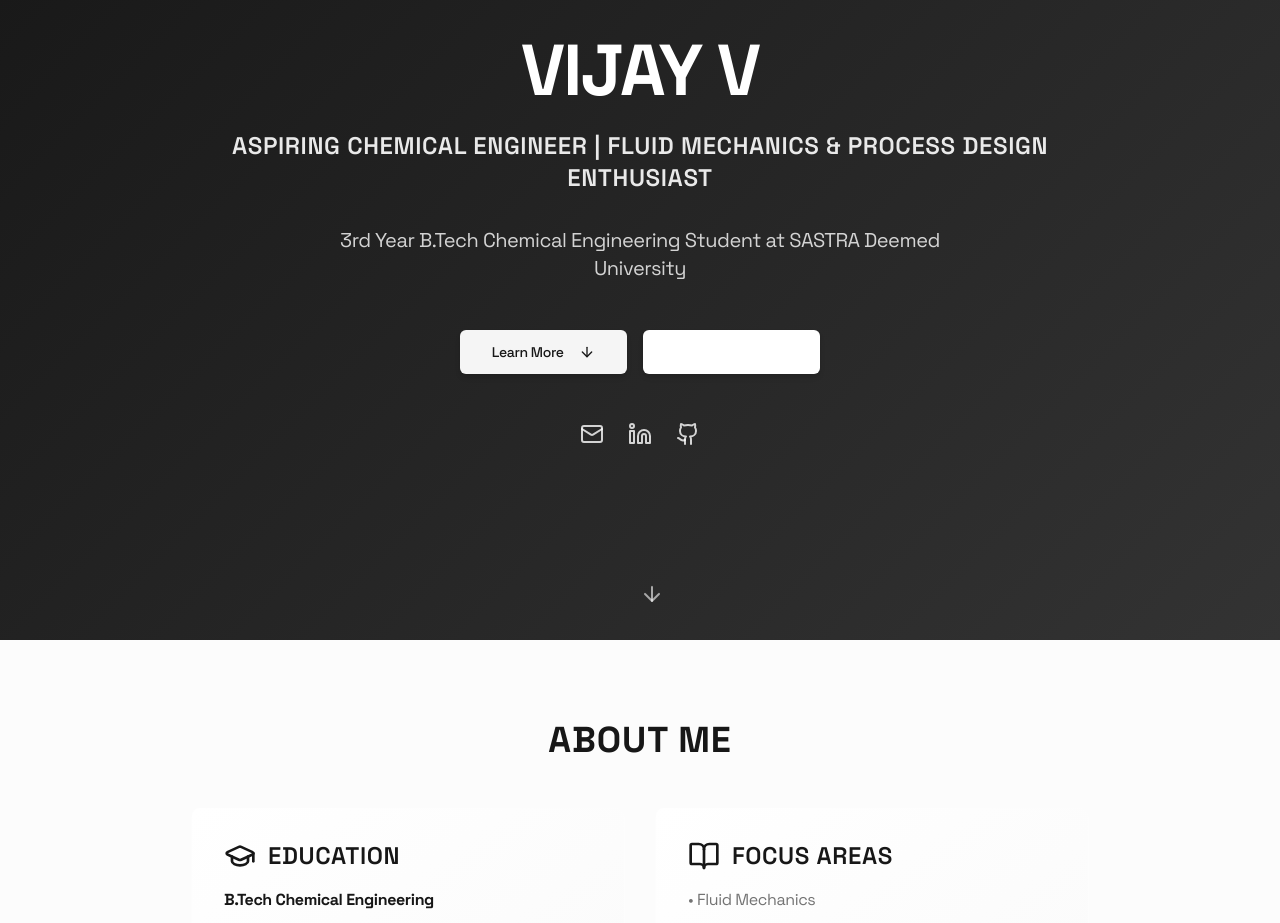
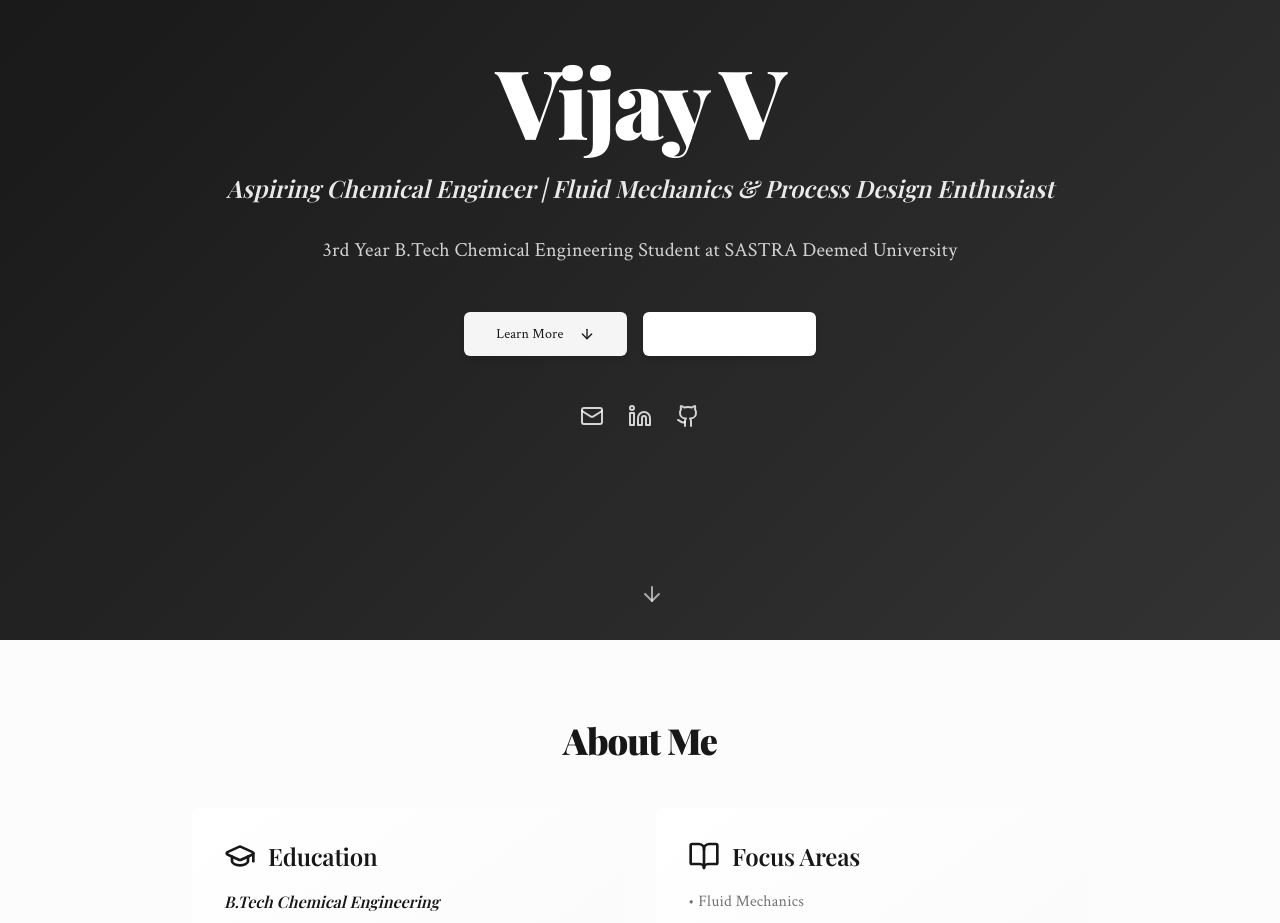
Before and after one commit to vijjay-me/vijay-v-resume-canvas, a React (Vite) app: page / in a window 1280 px wide. Shown: the part 160-1083 px from the top of the page. Built offline with nearby package versions, Linux system fonts and the light colour scheme; the HTML template or start-up script is replaced by a standard one.

Commit message:
Update fonts for creativity

```diff
--- a/index.html
+++ b/index.html
@@ -8,7 +8,7 @@
     <meta name="author" content="Vijay V" />
     <link rel="preconnect" href="https://fonts.googleapis.com">
     <link rel="preconnect" href="https://fonts.gstatic.com" crossorigin>
-    <link href="https://fonts.googleapis.com/css2?family=Space+Grotesk:wght@300;400;500;600;700&display=swap" rel="stylesheet">
+    <link href="https://fonts.googleapis.com/css2?family=Playfair+Display:wght@400;500;600;700;800;900&family=Crimson+Text:wght@400;600&display=swap" rel="stylesheet">
 
     <meta property="og:title" content="Vijay V - Chemical Engineering Student" />
     <meta property="og:description" content="3rd year B.Tech Chemical Engineering student specializing in fluid mechanics and process design. Available for internships." />
--- a/src/components/About.tsx
+++ b/src/components/About.tsx
@@ -6,20 +6,20 @@ const About = () => {
     <section id="about" className="py-20 bg-secondary/30">
       <div className="container mx-auto px-4">
         <div className="max-w-4xl mx-auto">
-          <h2 className="text-4xl text-display text-center mb-12 text-foreground uppercase tracking-wide">About Me</h2>
+          <h2 className="text-4xl text-display text-center mb-12 text-foreground">About Me</h2>
 
           <div className="grid md:grid-cols-2 gap-8 mb-12">
             <Card className="shadow-card bg-gradient-card border-0">
               <CardContent className="p-8">
                 <div className="flex items-center mb-4">
                   <GraduationCap className="h-8 w-8 text-primary mr-3" />
-                  <h3 className="text-2xl text-heading text-foreground uppercase tracking-wide">Education</h3>
+                  <h3 className="text-2xl text-subheading text-foreground">Education</h3>
                 </div>
-                <p className="text-muted-foreground mb-3">
-                  <strong className="text-foreground">B.Tech Chemical Engineering</strong>
+                <p className="text-body text-muted-foreground mb-3">
+                  <strong className="text-emphasis text-foreground">B.Tech Chemical Engineering</strong>
                 </p>
-                <p className="text-muted-foreground mb-2">SASTRA Deemed University</p>
-                <p className="text-muted-foreground">3rd Year Student</p>
+                <p className="text-body text-muted-foreground mb-2">SASTRA Deemed University</p>
+                <p className="text-body text-muted-foreground">3rd Year Student</p>
               </CardContent>
             </Card>
 
@@ -27,9 +27,9 @@ const About = () => {
               <CardContent className="p-8">
                 <div className="flex items-center mb-4">
                   <BookOpen className="h-8 w-8 text-primary mr-3" />
-                  <h3 className="text-2xl text-heading text-foreground uppercase tracking-wide">Focus Areas</h3>
+                  <h3 className="text-2xl text-subheading text-foreground">Focus Areas</h3>
                 </div>
-                <ul className="text-muted-foreground space-y-2">
+                <ul className="text-body text-muted-foreground space-y-2">
                   <li>• Fluid Mechanics</li>
                   <li>• Heat Transfer</li>
                   <li>• Nanotechnology</li>
@@ -44,9 +44,9 @@ const About = () => {
             <CardContent className="p-8">
               <div className="flex items-center mb-6">
                 <Target className="h-8 w-8 text-primary mr-3" />
-                <h3 className="text-2xl text-heading text-foreground uppercase tracking-wide">My Journey</h3>
+                <h3 className="text-2xl text-subheading text-foreground">My Journey</h3>
               </div>
-              <p className="text-muted-foreground text-lg leading-relaxed">
+              <p className="text-body text-muted-foreground text-lg leading-relaxed">
                 As a passionate Chemical Engineering student, I'm fascinated by the intersection of theoretical
                 principles and real-world applications. My academic journey has been focused on understanding
                 complex processes, from fluid dynamics to energy systems. Through hands-on learning and industry
--- a/src/components/Contact.tsx
+++ b/src/components/Contact.tsx
@@ -45,15 +45,15 @@ const Contact = () => {
     <section id="contact" className="py-20 bg-secondary/30">
       <div className="container mx-auto px-4">
         <div className="max-w-4xl mx-auto">
-          <h2 className="text-4xl text-display text-center mb-4 text-foreground uppercase tracking-wide">Get In Touch</h2>
-          <p className="text-center text-muted-foreground mb-12 text-lg">
+          <h2 className="text-4xl text-display text-center mb-4 text-foreground">Get In Touch</h2>
+          <p className="text-center text-body text-muted-foreground mb-12 text-lg">
             Let's connect and explore opportunities in chemical engineering
           </p>
 
           <div className="grid md:grid-cols-2 gap-8">
             <Card className="shadow-card bg-gradient-card border-0">
               <CardContent className="p-8">
-                <h3 className="text-2xl font-semibold text-foreground mb-6">Contact Information</h3>
+                <h3 className="text-2xl text-subheading text-foreground mb-6">Contact Information</h3>
                 <div className="space-y-4">
                   {contactMethods.map((method, index) => (
                     <div key={index} className="flex items-center space-x-4">
@@ -81,8 +81,8 @@ const Contact = () => {
 
             <Card className="shadow-elevated bg-gradient-card border-0">
               <CardContent className="p-8">
-                <h3 className="text-2xl font-semibold text-foreground mb-6">Let's Connect</h3>
-                <p className="text-muted-foreground mb-6 leading-relaxed">
+                <h3 className="text-2xl text-subheading text-foreground mb-6">Let's Connect</h3>
+                <p className="text-body text-muted-foreground mb-6 leading-relaxed">
                   I'm actively seeking internship opportunities and would love to discuss
                   how my passion for chemical engineering and process optimization can
                   contribute to your organization.
--- a/src/components/Goals.tsx
+++ b/src/components/Goals.tsx
@@ -40,8 +40,8 @@ const Goals = () => {
     <section id="goals" className="py-20 bg-background">
       <div className="container mx-auto px-4">
         <div className="max-w-6xl mx-auto">
-          <h2 className="text-4xl text-display text-center mb-4 text-foreground uppercase tracking-wide">Career Goals</h2>
-          <p className="text-center text-muted-foreground mb-12 text-lg">
+          <h2 className="text-4xl text-display text-center mb-4 text-foreground">Career Goals</h2>
+          <p className="text-center text-body text-muted-foreground mb-12 text-lg">
             My roadmap to securing a position in chemical engineering before 2025
           </p>
 
@@ -78,8 +78,8 @@ const Goals = () => {
 
           <Card className="mt-8 shadow-elevated bg-gradient-hero border-0">
             <CardContent className="p-8 text-center">
-              <h3 className="text-2xl font-bold text-white mb-4">Vision Statement</h3>
-              <p className="text-white/90 text-lg leading-relaxed max-w-3xl mx-auto">
+              <h3 className="text-2xl text-subheading text-white mb-4">Vision Statement</h3>
+              <p className="text-body text-white/90 text-lg leading-relaxed max-w-3xl mx-auto">
                 To become a leading chemical engineer who bridges traditional process engineering
                 with cutting-edge AI and automation technologies, contributing to sustainable
                 industrial practices and innovative solutions for global challenges.
--- a/src/components/Hero.tsx
+++ b/src/components/Hero.tsx
@@ -10,10 +10,10 @@ const Hero = () => {
     <section className="min-h-screen flex items-center justify-center bg-gradient-hero relative">
       <div className="container mx-auto px-4 text-center text-white">
         <div className="max-w-4xl mx-auto">
-          <h1 className="text-5xl md:text-7xl text-display mb-6 animate-fade-in tracking-tight">
-            VIJAY V
+          <h1 className="text-6xl md:text-8xl text-display mb-6 animate-fade-in">
+            Vijay V
           </h1>
-          <p className="text-xl md:text-2xl text-heading mb-8 opacity-90 leading-relaxed uppercase tracking-wide">
+          <p className="text-xl md:text-2xl text-emphasis mb-8 opacity-90 leading-relaxed">
             Aspiring Chemical Engineer | Fluid Mechanics & Process Design Enthusiast
           </p>
           <p className="text-lg md:text-xl text-body mb-12 opacity-80 max-w-2xl mx-auto">
--- a/src/components/Skills.tsx
+++ b/src/components/Skills.tsx
@@ -58,7 +58,7 @@ const Skills = () => {
     <section id="skills" className="py-20 bg-background">
       <div className="container mx-auto px-4">
         <div className="max-w-6xl mx-auto">
-          <h2 className="text-4xl text-display text-center mb-12 text-foreground uppercase tracking-wide">Skills & Expertise</h2>
+          <h2 className="text-4xl text-display text-center mb-12 text-foreground">Skills &amp; Expertise</h2>
 
           <div className="grid md:grid-cols-2 lg:grid-cols-2 gap-8">
             {skillCategories.map((category, index) => (
--- a/src/index.css
+++ b/src/index.css
@@ -107,9 +107,10 @@ All colors MUST be HSL.
 
   body {
     @apply bg-background text-foreground;
-    font-family: 'Space Grotesk', system-ui, -apple-system, sans-serif;
+    font-family: 'Crimson Text', Georgia, serif;
     font-weight: 400;
-    letter-spacing: -0.025em;
+    letter-spacing: 0.01em;
+    line-height: 1.7;
   }
 
   html {
@@ -126,24 +127,43 @@ All colors MUST be HSL.
   }
 
   h1, h2, h3, h4, h5, h6 {
-    font-family: 'Space Grotesk', system-ui, -apple-system, sans-serif;
-    font-weight: 600;
-    letter-spacing: -0.05em;
+    font-family: 'Playfair Display', Georgia, serif;
+    font-weight: 700;
+    letter-spacing: -0.02em;
   }
 
   .text-display {
-    font-weight: 700;
-    letter-spacing: -0.07em;
+    font-family: 'Playfair Display', Georgia, serif;
+    font-weight: 900;
+    letter-spacing: -0.03em;
+    line-height: 0.9;
   }
 
   .text-heading {
+    font-family: 'Playfair Display', Georgia, serif;
+    font-weight: 700;
+    letter-spacing: -0.02em;
+    line-height: 1.2;
+  }
+
+  .text-subheading {
+    font-family: 'Playfair Display', Georgia, serif;
     font-weight: 600;
-    letter-spacing: -0.05em;
+    letter-spacing: -0.01em;
+    line-height: 1.3;
   }
 
   .text-body {
+    font-family: 'Crimson Text', Georgia, serif;
     font-weight: 400;
-    letter-spacing: -0.025em;
-    line-height: 1.6;
+    letter-spacing: 0.01em;
+    line-height: 1.7;
+  }
+
+  .text-emphasis {
+    font-family: 'Playfair Display', Georgia, serif;
+    font-weight: 600;
+    font-style: italic;
+    letter-spacing: 0;
   }
 }
```
Also changed, not shown: src/components/Experience.tsx (+7 -7 lines).
